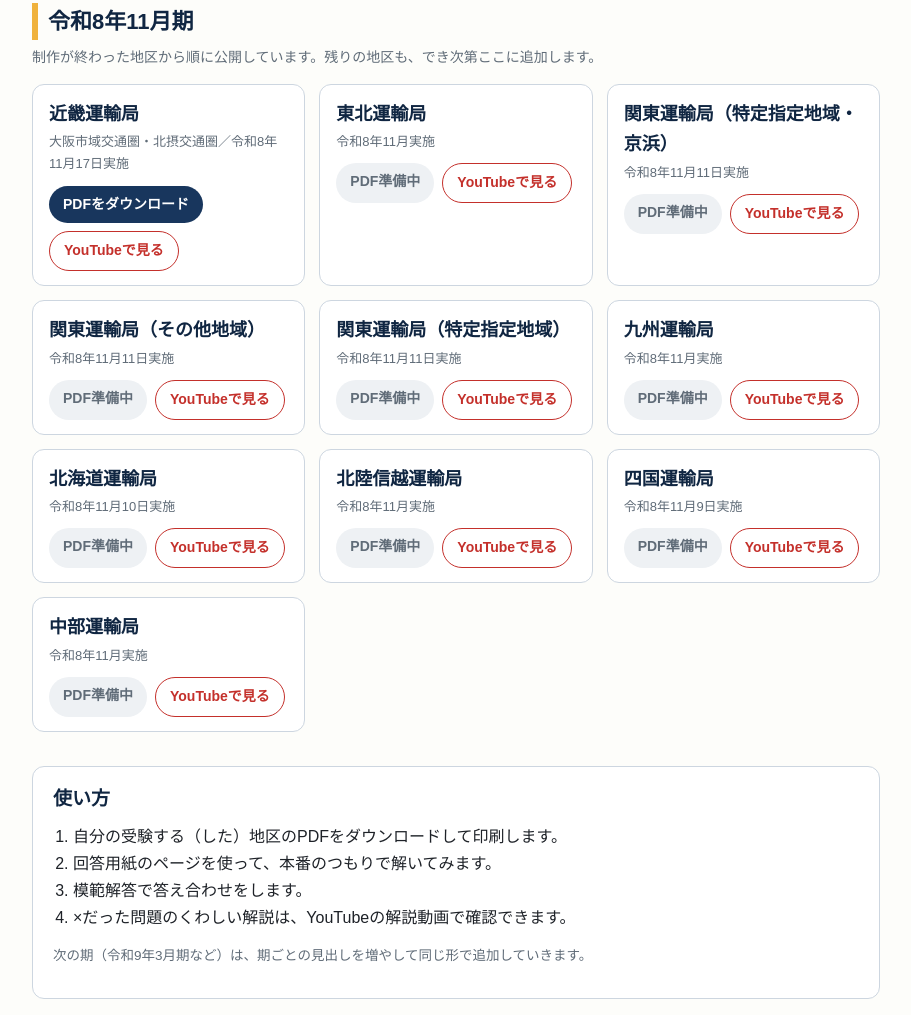
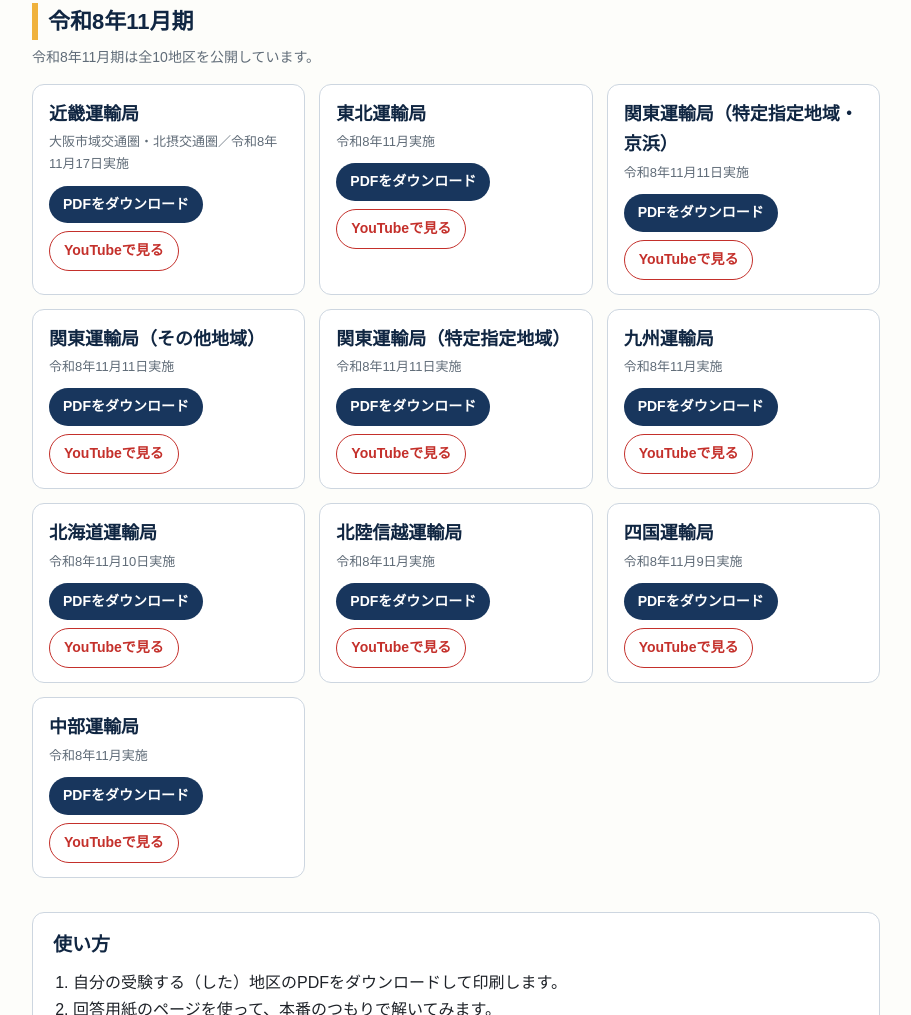
Before and after one commit to aoneko7796-Git/honshiken-archive, a plain HTML site: page index.html in a window 1280 px wide. Shown: the part 359-1374 px from the top of the page, without its empty margins (184-1095 px from the left). Drawn offline with Linux system fonts and the light colour scheme.

Commit message:
Add files via upload

```diff
--- a/index.html
+++ b/index.html
@@ -46,7 +46,7 @@
   </div>
 
   <h2 class="term">令和8年11月期</h2>
-  <p class="term-sub">制作が終わった地区から順に公開しています。残りの地区も、でき次第ここに追加します。</p>
+  <p class="term-sub">令和8年11月期は全10地区を公開しています。</p>
   <div class="cards">
     <div class="card">
       <h3>近畿運輸局</h3>
@@ -60,7 +60,7 @@
       <h3>東北運輸局</h3>
       <div class="date">令和8年11月実施</div>
       <div class="links">
-        <span class="soon">PDF準備中</span>
+        <a class="btn pdf" href="pdf/2026-11/tohoku.pdf">PDFをダウンロード</a>
         <a class="btn yt" href="https://www.youtube.com/watch?v=yYNyh2ORO20" target="_blank" rel="noopener">YouTubeで見る</a>
       </div>
     </div>
@@ -68,7 +68,7 @@
       <h3>関東運輸局（特定指定地域・京浜）</h3>
       <div class="date">令和8年11月11日実施</div>
       <div class="links">
-        <span class="soon">PDF準備中</span>
+        <a class="btn pdf" href="pdf/2026-11/kanto-keihin.pdf">PDFをダウンロード</a>
         <a class="btn yt" href="https://www.youtube.com/watch?v=9Jg7b8qZqXg" target="_blank" rel="noopener">YouTubeで見る</a>
       </div>
     </div>
@@ -76,7 +76,7 @@
       <h3>関東運輸局（その他地域）</h3>
       <div class="date">令和8年11月11日実施</div>
       <div class="links">
-        <span class="soon">PDF準備中</span>
+        <a class="btn pdf" href="pdf/2026-11/kanto-chihou.pdf">PDFをダウンロード</a>
         <a class="btn yt" href="https://www.youtube.com/watch?v=YMvCHWRDsc4" target="_blank" rel="noopener">YouTubeで見る</a>
       </div>
     </div>
@@ -84,7 +84,7 @@
       <h3>関東運輸局（特定指定地域）</h3>
       <div class="date">令和8年11月11日実施</div>
       <div class="links">
-        <span class="soon">PDF準備中</span>
+        <a class="btn pdf" href="pdf/2026-11/kanto.pdf">PDFをダウンロード</a>
         <a class="btn yt" href="https://www.youtube.com/watch?v=nxJL-Yrv7MU" target="_blank" rel="noopener">YouTubeで見る</a>
       </div>
     </div>
@@ -92,7 +92,7 @@
       <h3>九州運輸局</h3>
       <div class="date">令和8年11月実施</div>
       <div class="links">
-        <span class="soon">PDF準備中</span>
+        <a class="btn pdf" href="pdf/2026-11/kyushu.pdf">PDFをダウンロード</a>
         <a class="btn yt" href="https://www.youtube.com/watch?v=XCx2Ul4qj50" target="_blank" rel="noopener">YouTubeで見る</a>
       </div>
     </div>
@@ -100,7 +100,7 @@
       <h3>北海道運輸局</h3>
       <div class="date">令和8年11月10日実施</div>
       <div class="links">
-        <span class="soon">PDF準備中</span>
+        <a class="btn pdf" href="pdf/2026-11/hokkaido.pdf">PDFをダウンロード</a>
         <a class="btn yt" href="https://www.youtube.com/watch?v=SmTdIjI81mk" target="_blank" rel="noopener">YouTubeで見る</a>
       </div>
     </div>
@@ -108,7 +108,7 @@
       <h3>北陸信越運輸局</h3>
       <div class="date">令和8年11月実施</div>
       <div class="links">
-        <span class="soon">PDF準備中</span>
+        <a class="btn pdf" href="pdf/2026-11/hokuriku.pdf">PDFをダウンロード</a>
         <a class="btn yt" href="https://www.youtube.com/watch?v=AMKfjoIYtvM" target="_blank" rel="noopener">YouTubeで見る</a>
       </div>
     </div>
@@ -116,7 +116,7 @@
       <h3>四国運輸局</h3>
       <div class="date">令和8年11月9日実施</div>
       <div class="links">
-        <span class="soon">PDF準備中</span>
+        <a class="btn pdf" href="pdf/2026-11/shikoku.pdf">PDFをダウンロード</a>
         <a class="btn yt" href="https://www.youtube.com/watch?v=6Aw6YT1oQu4" target="_blank" rel="noopener">YouTubeで見る</a>
       </div>
     </div>
@@ -124,7 +124,7 @@
       <h3>中部運輸局</h3>
       <div class="date">令和8年11月実施</div>
       <div class="links">
-        <span class="soon">PDF準備中</span>
+        <a class="btn pdf" href="pdf/2026-11/chubu.pdf">PDFをダウンロード</a>
         <a class="btn yt" href="https://www.youtube.com/watch?v=0fwNwPZTXNw" target="_blank" rel="noopener">YouTubeで見る</a>
       </div>
     </div>
```
